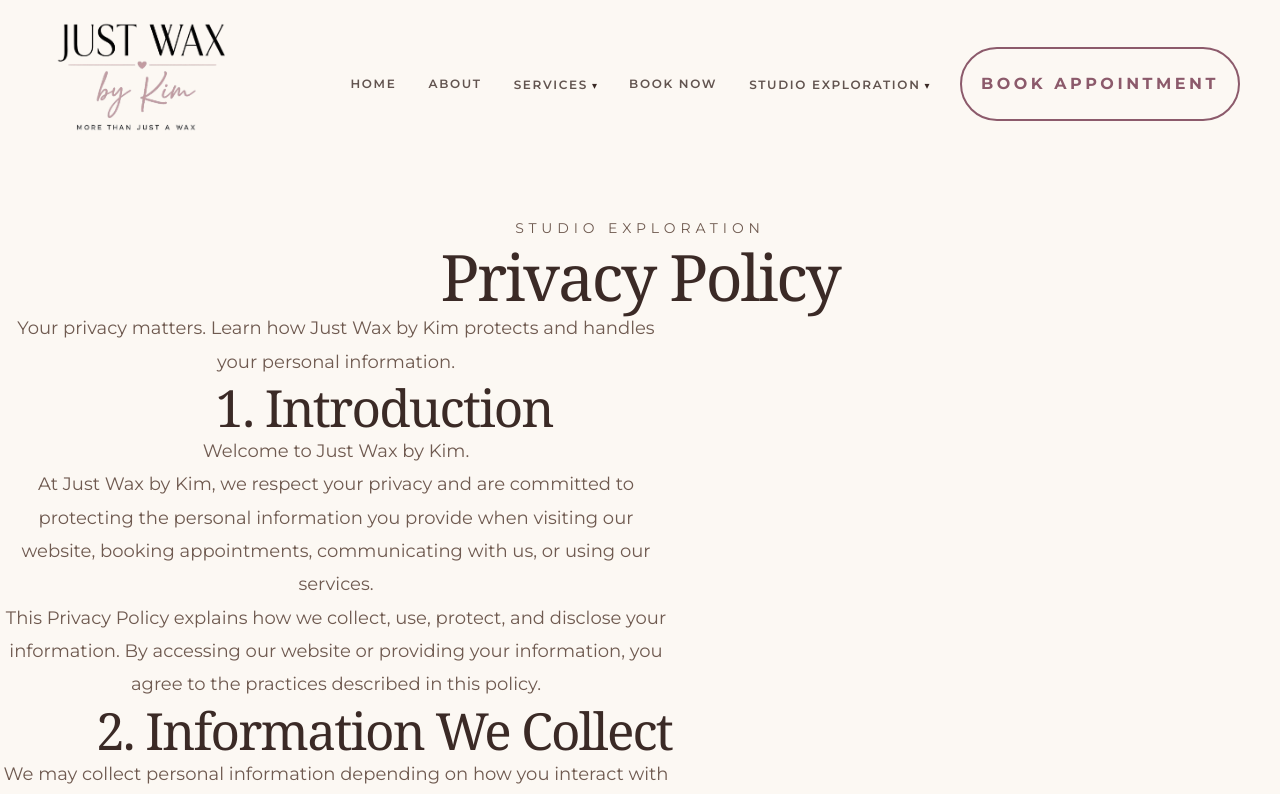
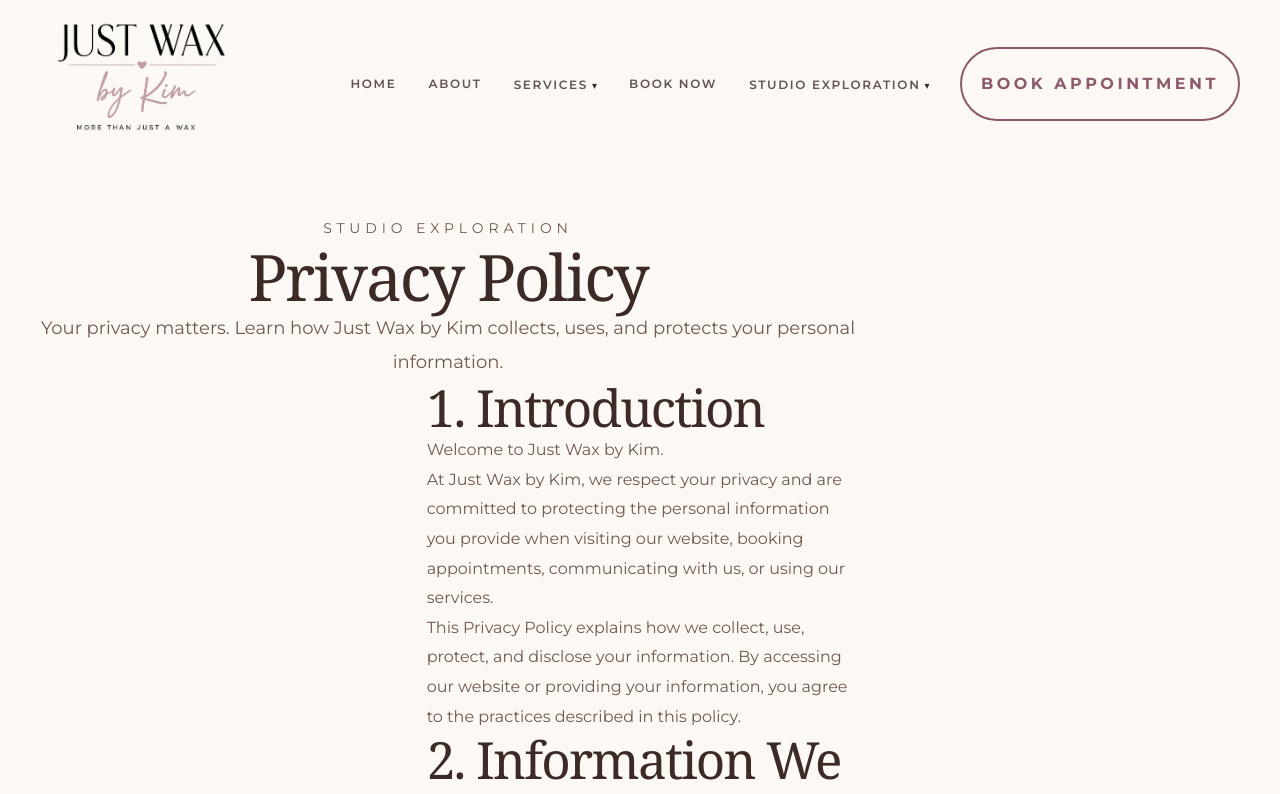
Before and after one commit to kevin-phan-25/just-wax-by-kim, a Next.js app: page /privacy-policy in a window 1280 px wide. Shown: the top 794 px of the page. Built offline with nearby package versions, Linux system fonts and the light colour scheme; a web font is replaced by a local one.

Commit message:
Update PrivacyPolicy.tsx

```diff
--- a/features/privacy-policy/PrivacyPolicy.tsx
+++ b/features/privacy-policy/PrivacyPolicy.tsx
@@ -4,34 +4,31 @@
  *
  * Description:
  * Luxury Privacy Policy presentation page.
+ *
+ * Updates:
+ * • Removed divider accents
+ * • Added 3-column editorial layout
+ * • Centered content column
+ * • Left aligned policy text
+ * • Improved luxury spacing
  */
 
 import { privacyPolicySections } from "./privacy-policy.constants";
 
 export default function PrivacyPolicy() {
   return (
-    <section
-      className="
-        relative
-        w-full
-      "
-    >
+    <section className="w-full">
 
       {/* Navbar clearance */}
       <div className="h-[216px]" />
 
 
-      <div
-        className="
-          w-full
-          px-6
-          pb-32
-        "
-      >
-
       {/* HEADER */}
       <header
         className="
+          mx-auto
+          max-w-4xl
+          px-6
           text-center
           mb-20
         "
@@ -65,26 +62,41 @@ export default function PrivacyPolicy() {
         <p
           className="
             mt-8
-              mx-auto
-              max-w-2xl
             text-lg
             leading-relaxed
             text-[#8C7468]
-              text-center
           "
         >
           Your privacy matters. Learn how Just Wax by Kim
-            protects and handles your personal information.
+          collects, uses, and protects your personal
+          information.
         </p>
 
       </header>
 
 
 
-        {/* CONTENT */}
+      {/* THREE COLUMN EDITORIAL LAYOUT */}
       <div
         className="
+          grid
+          grid-cols-1
+          lg:grid-cols-3
+          px-6
+          pb-32
+        "
+      >
+
+        {/* LEFT EMPTY COLUMN */}
+        <div />
+
+
+
+        {/* CENTER CONTENT COLUMN */}
+        <main
+          className="
             mx-auto
+            w-full
             max-w-3xl
           "
         >
@@ -96,29 +108,23 @@ export default function PrivacyPolicy() {
                 key={section.title}
                 className="
                   mb-16
-                  text-center
+                  text-left
                 "
               >
 
                 <h2
                   className="
+                    mb-6
                     font-serif
                     text-2xl
                     md:text-3xl
                     text-[#3B2A26]
-                    mb-6
                   "
                 >
                   {section.title}
                 </h2>
 
 
-                <div
-                  className="
-                    mx-auto
-                    max-w-2xl
-                  "
-                >
 
                 {section.content.map(
                   (paragraph) => (
@@ -126,10 +132,9 @@ export default function PrivacyPolicy() {
                     <p
                       key={paragraph}
                       className="
-                          mb-6
+                        mb-5
                         text-base
-                          md:text-lg
-                          leading-relaxed
+                        leading-[1.9]
                         text-[#6F5A50]
                       "
                     >
@@ -139,16 +144,20 @@ export default function PrivacyPolicy() {
                   )
                 )}
 
-                </div>
-
               </article>
 
             )
           )}
 
+        </main>
+
+
+
+        {/* RIGHT EMPTY COLUMN */}
+        <div />
+
       </div>
 
-      </div>
 
     </section>
   );
```
Lines whose indentation alone changed are shown as unchanged.
